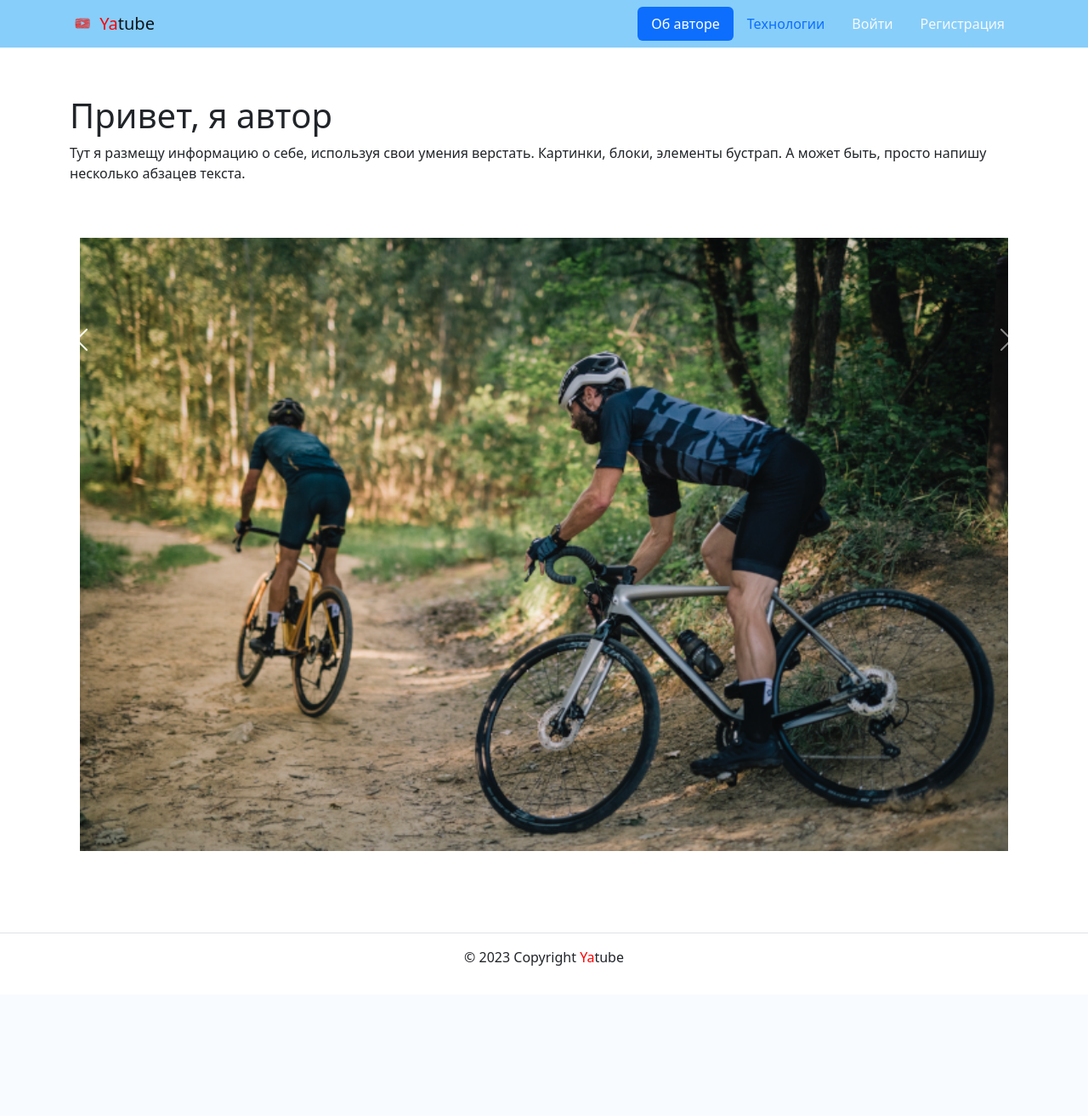
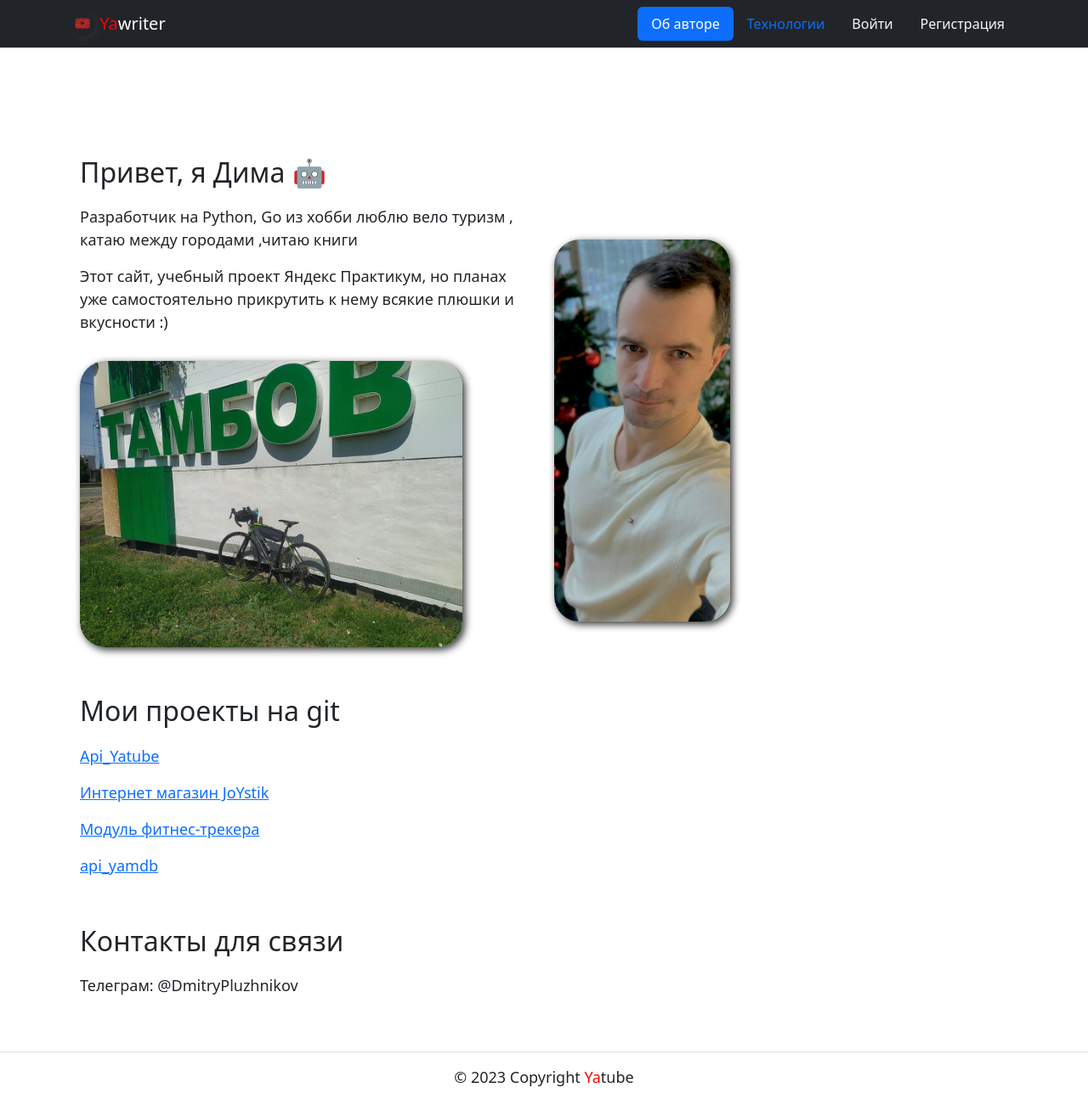
Before and after one commit to Not-user-1984/writers-website, a Django app: page /about/author/ in a window 1280 px wide. Shown: the whole page at 85% size. Before the commit the page ends 1137 px from the top, so only its background shows below. Run offline with Django 4.2, Linux system fonts and the light colour scheme; some libraries are stand-ins or nearby versions.

Commit message:
внешка

```diff
--- a/yatube/config/settings.py
+++ b/yatube/config/settings.py
@@ -15,7 +15,7 @@ DEFAULT_AUTO_FIELD = 'django.db.models.BigAutoField'
 
 ALLOWED_HOSTS = ['pushkinlive.hopto.org', '127.0.0.1', 'localhost']
 
-DEBUG = True
+DEBUG = False
 
 INSTALLED_APPS = [
     'django.contrib.admin',
--- /dev/null
+++ b/yatube/static/css/text.css
@@ -0,0 +1,26 @@
+img {
+    border-radius: 30px;
+    max-width: 100%;
+    max-height: 100%;
+    box-shadow:3px 3px 10px rgb(47, 45, 45);
+}
+
+h1 {
+    font-size: 50px;
+
+    margin-bottom: 20px;
+}
+
+h2 {
+    margin-top: 40px;
+    margin-bottom: 20px;
+}
+
+p {
+    font-size: 18px;
+}
+
+.img_row {
+    margin-top: 40px;
+    margin-bottom: 20px;
+}
--- a/yatube/templates/about/author.html
+++ b/yatube/templates/about/author.html
@@ -2,30 +2,68 @@
 {% block title %}Об авторе проекта{% endblock %}
 {% block content %}
 {% load static %}
-<h1>Привет, я автор</h1>
-<p>
-  Тут я размещу информацию о себе, используя свои умения верстать.
-  Картинки, блоки, элементы бустрап. А может быть, просто напишу несколько абзацев текста.
-</p>
-<div class="container py-5" id="carouselExampleControls" class="carousel slide" data-bs-ride="carousel">
-  <div class="carousel-inner">
-    <div class="carousel-item active">
-      <img src="{% static 'img/about/Gravelbike_Scott.png' %}" class="d-block w-100" alt="...">
-    </div>
-    <div class="carousel-item">
-      <img src="..." class="d-block w-100" alt="...">
-    </div>
-    <div class="carousel-item">
-      <img src="..." class="d-block w-100" alt="...">
+
+<body>
+  <div class="container">
+    <div class="row">
+      <div class="col-12">
+        <h2>Привет, я Дима &#129302;</h2>
+      </div>
     </div>
   </div>
-  <button class="carousel-control-prev" type="button" data-bs-target="#carouselExampleControls" data-bs-slide="prev">
-    <span class="carousel-control-prev-icon" aria-hidden="true"></span>
-    <span class="visually-hidden">Previous</span>
-  </button>
-  <button class="carousel-control-next" type="button" data-bs-target="#carouselExampleControls" data-bs-slide="next">
-    <span class="carousel-control-next-icon" aria-hidden="true"></span>
-    <span class="visually-hidden">Next</span>
-  </button>
-</div>
+  <div class="container">
+    <div class="row">
+      <div class="col-12 col-sm-12 col-md-6 col-lg-6 col-xl-6">
+        <p>Разработчик  на Python, Go из хобби люблю вело туризм , катаю между городами ,читаю книги</p>
+        <p>Этот сайт, учебный проект Яндекс Практикум, но планах уже самостоятельно прикрутить к нему всякие плюшки и вкусности :) </p>
+        <div class="row">
+          <p>
+          <div class="col"><img src="{% static 'img/about/1.png' %}" ></div>
+          </p>
+        </div>
+      </div>
+
+      <div class="col-12 col-sm-12 col-md- col-lg-6 col-xl-6">
+        <div class="img_row">
+        <img src="{% static 'img/about/add.png' %}" >
+        </div>
+      </div>
+    </div>
+  </div>
+  <div class="container">
+    <div class="row">
+      <div class="col-12">
+        <h2>Мои проекты на git</h2>
+      </div>
+    </div>
+  </div>
+  <div class="container">
+    <div class="row">
+      <div class="col-12 col-sm-12 col-md-6 col-lg-3 col-xl-3">
+        <p><a href="https://github.com/Not-user-1984/api_final_yatube">Api_Yatube</a></p>
+        <p><a href="https://github.com/Shkitskiy94/Joystick161">Интернет магазин JoYstik</a></p>
+        <p><a href="https://github.com/Not-user-1984/hw_python_oop">Модуль фитнес-трекера</a></p>
+        <p><a href="http://thecode.local/content-manager/">api_yamdb</a></p>
+      </div>
+      <div class="col-12 col-sm-12 col-md-6 col-lg-3 col-xl-3">
+
+      </div>
+    </div>
+  </div>
+  <div class="container">
+    <div class="row">
+      <div class="col-12">
+        <h2>Контакты для связи</h2>
+      </div>
+    </div>
+  </div>
+  <div class="container">
+    <div class="row">
+      <div class="col-12">
+        <p>Телеграм: @DmitryPluzhnikov</p>
+      </div>
+    </div>
+  </div>
+</body>
+<!-- конец всей страницы -->
 {% endblock %}
--- a/yatube/templates/base.html
+++ b/yatube/templates/base.html
@@ -1,31 +1,28 @@
 <!DOCTYPE html>
 <html lang="ru">
   <head>
-    {% load static %}
-    <meta charset="utf-8">
-    <meta name="viewport" content="width=device-width, initial-scale=1">
-    <link rel="icon" href="{% static 'img/fav/fav.ico' %}" type="image">
-    <link rel="apple-touch-icon" sizes="180x180" href="{% static 'img/fav/apple-touch-icon.png' %}">
-    <link rel="icon" type="image/png" sizes="32x32" href="{% static 'img/fav/favicon-32x32.png' %}">
-    <link rel="icon" type="image/png" sizes="16x16" href="{% static 'img/fav/favicon-16x16.png' %}">
-    <meta name="msapplication-TileColor" content="#000">
-    <meta name="theme-color" content="#ffffff">
-    <link rel="stylesheet" href="{% static 'css/bootstrap.min.css' %}">
-    <link rel="stylesheet" href="{% static 'css/castom.css' %}">
+    {% include 'includes/head.html' %}
     <title>{% block title %}
     Yatube - Соц.сеть
     {% endblock %}</title>
   </head>
+
   <body>
+    <header>
     {% include 'includes/header.html' %}
+    </header>
+
     <main>
       <div class="container py-5">
-        <h1>{% block header %}{% endblock %}</h1>
+        <h2>{% block header %}{% endblock %}</h2>
     {% block content %}
       <h1>Контент запретил РосКомНадзор!</h1>
     {% endblock content %}
+    </div>
     </main>
+
     {% include 'includes/paginator.html' %}
     {% include 'includes/footer.html' %}
   </body>
+
 </html>
--- /dev/null
+++ b/yatube/templates/includes/head.html
@@ -0,0 +1,12 @@
+{% load static %}
+<meta charset="utf-8">
+<meta name="viewport" content="width=device-width, initial-scale=1">
+<link rel="icon" href="{% static 'img/fav/fav.ico' %}" type="image">
+<link rel="apple-touch-icon" sizes="180x180" href="{% static 'img/fav/apple-touch-icon.png' %}">
+<link rel="icon" type="image/png" sizes="32x32" href="{% static 'img/fav/favicon-32x32.png' %}">
+<link rel="icon" type="image/png" sizes="16x16" href="{% static 'img/fav/favicon-16x16.png' %}">
+<meta name="msapplication-TileColor" content="#000">
+<meta name="theme-color" content="#ffffff">
+<link rel="stylesheet" href="{% static 'css/bootstrap.min.css' %}">
+<link rel="stylesheet" href="{% static 'css/castom.css' %}">
+<link rel="stylesheet" href="{% static 'css/text.css' %}">
--- a/yatube/templates/includes/header.html
+++ b/yatube/templates/includes/header.html
@@ -1,11 +1,11 @@
 {% load static %}
 <header>
   {% with request.resolver_match.view_name as view_name %}
-  <nav class="navbar navbar-light" style="background-color: lightskyblue">
+  <nav class="navbar navbar-light bg-dark text-white" >
     <div class="container">
       <a class="navbar-brand" href= "{% url 'posts:index' %}" >
         <img src="{% static 'img/logo.png' %}" width="30" height="30" class="d-inline-block align-top" alt="">
-        <span style="color:red">Ya</span>tube
+        <span style="color:red">Ya</span><span style="color:white">writer</span>
       </a>
       <ul class="nav nav-pills">
         <li class="nav-item">
@@ -30,13 +30,22 @@
           href="{% url 'users:password_change_form' %}">Изменить пароль</a>
         </li>
         <li class="nav-item">
+          <li>
+            <svg xmlns="http://www.w3.org/2000/svg" width="20" height="20" fill="currentColor" class="bi bi-person-circle" viewBox="0 0 16 16">
+              <path d="M11 6a3 3 0 1 1-6 0 3 3 0 0 1 6 0z"/>
+              <path fill-rule="evenodd" d="M0 8a8 8 0 1 1 16 0A8 8 0 0 1 0 8zm8-7a7 7 0 0 0-5.468 11.37C3.242 11.226 4.805 10 8 10s4.757 1.225 5.468 2.37A7 7 0 0 0 8 1z"/>
+            </svg>  {{ user.username }}
+          </li>
           <a class="nav-link link-light
           {% if view_name  == 'about:logout' %}active{% endif %}"
-          href="{% url 'users:logout' %}">Выйти</a>
+          href="{% url 'users:logout' %}">
+          <svg xmlns="http://www.w3.org/2000/svg" width="25" height="25" fill="currentColor" class="bi bi-box-arrow-right" viewBox="0 0 16 16">
+            <path fill-rule="evenodd" d="M10 12.5a.5.5 0 0 1-.5.5h-8a.5.5 0 0 1-.5-.5v-9a.5.5 0 0 1 .5-.5h8a.5.5 0 0 1 .5.5v2a.5.5 0 0 0 1 0v-2A1.5 1.5 0 0 0 9.5 2h-8A1.5 1.5 0 0 0 0 3.5v9A1.5 1.5 0 0 0 1.5 14h8a1.5 1.5 0 0 0 1.5-1.5v-2a.5.5 0 0 0-1 0v2z"/>
+            <path fill-rule="evenodd" d="M15.854 8.354a.5.5 0 0 0 0-.708l-3-3a.5.5 0 0 0-.708.708L14.293 7.5H5.5a.5.5 0 0 0 0 1h8.793l-2.147 2.146a.5.5 0 0 0 .708.708l3-3z"/>
+          </svg>
+        </a>
         </li>
-        <li>
-          Пользователь: {{ user.username }}
-        </li>
+
         {% else %}
         <li class="nav-item">
           <a class="nav-link link-light" href="{% url 'users:login' %}"=>Войти</a>
```
Also changed, not shown: yatube/templates/about/tech.html (+16 -15 lines), yatube/static/img/about/1.png (added), yatube/static/img/about/Gravelbike_Scott.png (deleted), yatube/static/img/about/add.png (added), yatube/static/img/tech/django.png (added), yatube/static/img/tech/docker.png (added), yatube/static/img/tech/git.png (added), yatube/static/img/tech/python.png (added).
